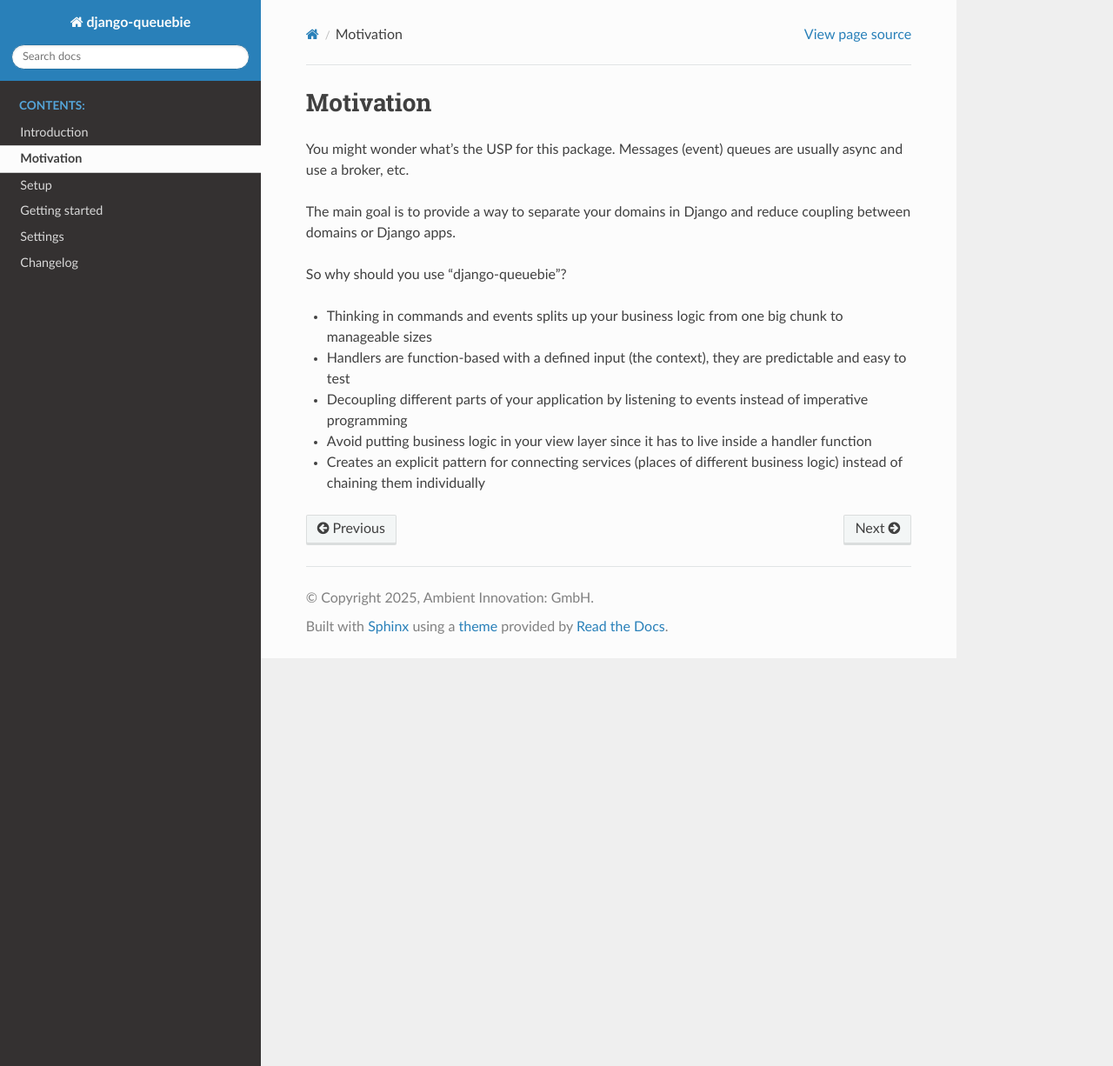
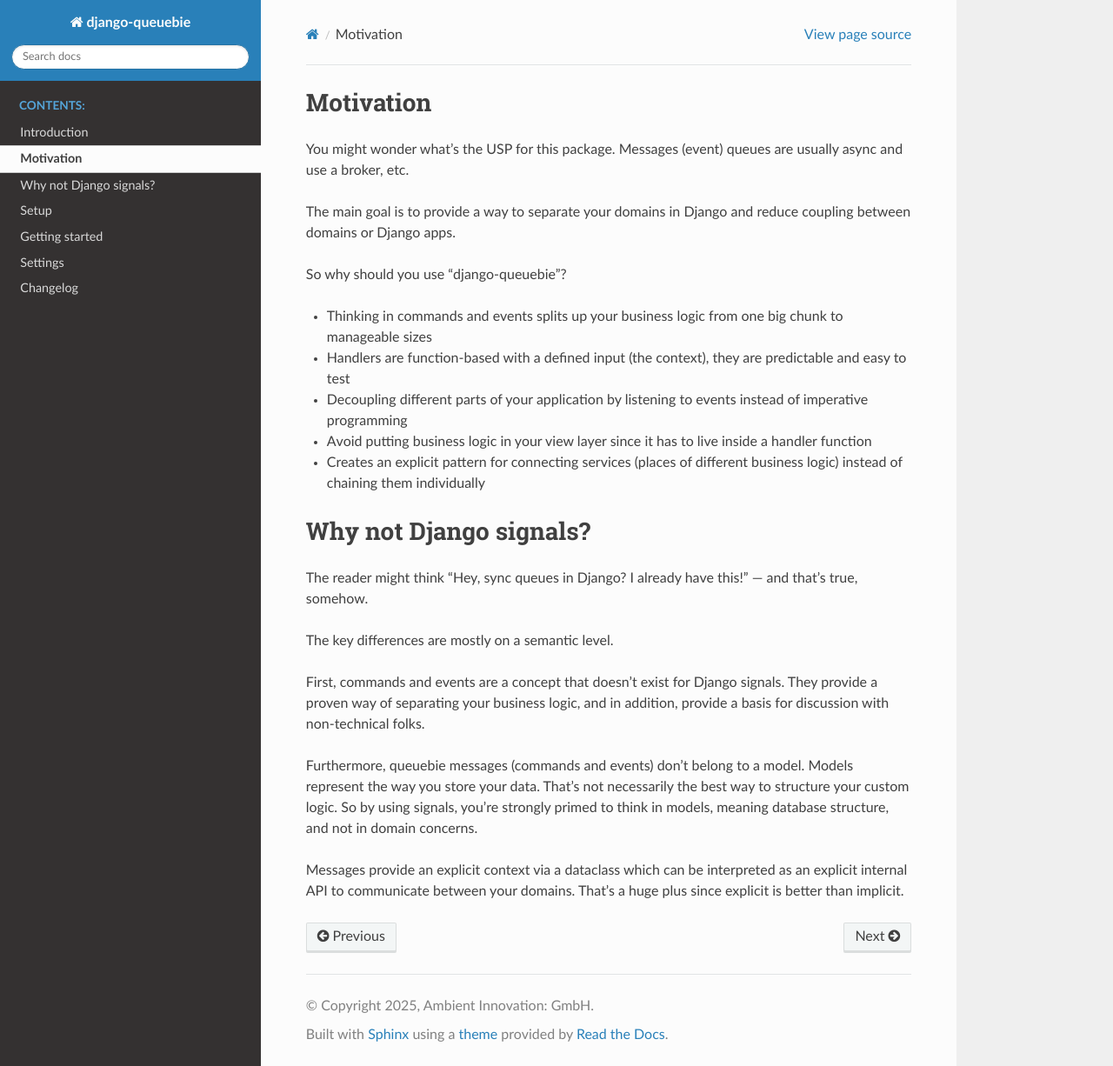
Before and after one commit to ambient-innovation/django-queuebie, a Sphinx documentation site: the page built from docs/features/motivation.md, in a window 1280 px wide and 1226 px high. Shown: the whole window at 87% size. Built offline with Sphinx 7.4.7 and the Read the Docs theme 3.1.0, drawn with Linux system fonts in a browser that asks for light colours.

Commit message:
Added comparison to django signals to docs

```diff
--- a/docs/features/motivation.md
+++ b/docs/features/motivation.md
@@ -12,3 +12,19 @@ So why should you use "django-queuebie"?
 * Avoid putting business logic in your view layer since it has to live inside a handler function
 * Creates an explicit pattern for connecting services (places of different business logic) instead of chaining them
   individually
+
+# Why not Django signals?
+
+The reader might think "Hey, sync queues in Django? I already have this!" — and that's true, somehow.
+
+The key differences are mostly on a semantic level.
+
+First, commands and events are a concept that doesn't exist for Django signals. They provide a proven way of separating
+your business logic, and in addition, provide a basis for discussion with non-technical folks.
+
+Furthermore, queuebie messages (commands and events) don't belong to a model. Models represent the way you store your
+data. That's not necessarily the best way to structure your custom logic. So by using signals, you're strongly primed to
+think in models, meaning database structure, and not in domain concerns.
+
+Messages provide an explicit context via a dataclass which can be interpreted as an explicit internal API to communicate
+between your domains. That's a huge plus since explicit is better than implicit.
```
